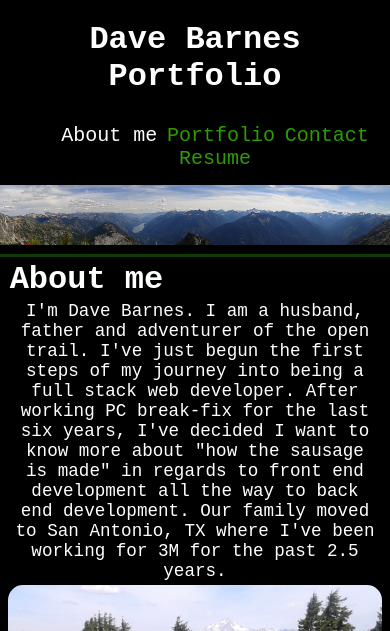
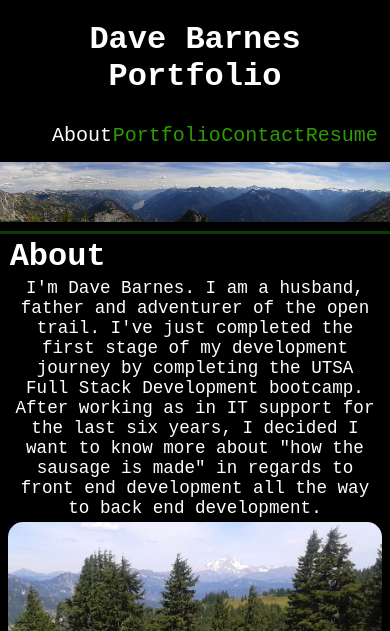
Before and after one commit to rohirrimsride/rohirrimsride-portfolio, a React (Create React App) app: page / in a window 390 px wide. Shown: the top 631 px of the page. Built offline with nearby package versions, Linux system fonts and the light colour scheme.

Commit message:
adding formsubmit.co info to make the contact form functional

```diff
--- a/package.json
+++ b/package.json
@@ -7,6 +7,7 @@
     "@testing-library/jest-dom": "^5.16.5",
     "@testing-library/react": "^13.4.0",
     "@testing-library/user-event": "^13.5.0",
+    "font-awesome": "^4.7.0",
     "react": "^18.2.0",
     "react-dom": "^18.2.0",
     "react-scripts": "5.0.1",
--- a/src/assets/css/style.css
+++ b/src/assets/css/style.css
@@ -1,3 +1,5 @@
+@import url('../../../node_modules/font-awesome/css/font-awesome.min.css');
+
 :root {
     --text-color: rgb(255, 255, 255);
     --secondary-text-color: rgba(61, 216, 0, 0.726);
@@ -317,33 +319,7 @@ header nav ul li a {
 /* Footer Ends */
 
 /* media queries for smaller size screens/devices */
-@media screen and (max-width: 1200px) {
-
-    .card, .card-reverse {
-        display: block;
-        margin: 1%;
-    }
-
-    .card-scaling {
-        display: flex;
-        flex-direction: row-reverse;
-    }
-
-    .card-scaling-rg {
-        display: flex;
-        flex-direction: row;
-    }
-
-    .project-title, .project-title-rg {
-        border-bottom: 2px solid var(--border-color);
-        border-left: 0px;
-        border-right: 0px;
-        margin: 0% 20% 1% 20%;
-        text-align: center;
-    }
-}
-
-@media screen and (max-width: 1024px) {
+@media screen and (max-width: 1220px) {
 
     .about-me {
         display: block;
@@ -371,6 +347,78 @@ header nav ul li a {
         font-size: 200%;
     }
 
+    .card, .card-reverse {
+        display: block;
+        margin: 1%;
+    }
+
+    .card-scaling {
+        display: flex;
+        flex-direction: row-reverse;
+    }
+
+    .card-scaling-rg {
+        display: flex;
+        flex-direction: row;
+    }
+
+    .project-title, .project-title-rg {
+        border-bottom: 2px solid var(--border-color);
+        border-left: 0px;
+        border-right: 0px;
+        margin: 0% 20% 1% 20%;
+        justify-content: center;
+        text-align: center;
+    }
+}
+
+@media screen and (max-width: 1030px) {
+
+    /* .about-me {
+        display: block;
+        padding: 0% 1% 1% 1%;
+    }
+
+    .about-scaling {
+        flex-wrap: wrap;
+        justify-content: center;
+        border-bottom: 0px;
+        padding-top: 1%;
+        padding-bottom: 0%;
+    }
+
+    .about-me p {
+        width: 100%;
+        border-right: 0px;
+        text-align: center;
+    }
+
+    .section-title {
+        margin: 1% .5% 0% .5%;
+        padding-right: 1%;
+        border-right: 0px solid var(--border-color);
+        font-size: 200%;
+    } */
+
+    header nav {
+        display: flex;
+        justify-content: flex-end;
+        align-content: center;
+        margin: 0%;
+    }
+
+    header nav ul {
+        flex-direction: column;
+        align-items: flex-end;
+        justify-content: space-evenly;
+        margin: 2% 0;
+    }
+
+    header nav ul li a {
+        justify-content: flex-end;
+        padding: 0px;
+    }
+
     .projects {
         display: block;
     }
@@ -381,6 +429,7 @@ header nav ul li a {
         flex-direction: column;
         margin-left: 0%;
         border-top: 3px solid var(--border-color);
+        border-left: none;
     }
 }
 
--- a/src/components/About/index.js
+++ b/src/components/About/index.js
@@ -5,12 +5,12 @@ function About() {
 
     return (
         <section id="About" class="about-me">
-                <h2 class="section-title">About me</h2>
+                <h2 class="section-title">About</h2>
                 <div class="about-scaling">
                     <p>
-                        I'm Dave Barnes.  I am a husband, father and adventurer of the open trail.  I've just begun the first steps of my journey into being a full stack web developer.
-                        After working PC break-fix for the last six years, I've decided I want to know more about "how the sausage is made" in regards to front end development all the way
-                        to back end development.  Our family moved to San Antonio, TX where I've been working for 3M for the past 2.5 years.
+                        I'm Dave Barnes.  I am a husband, father and adventurer of the open trail.  I've just completed the first stage of my development journey by completing the UTSA Full Stack Development bootcamp.
+
+                        After working as in IT support for the last six years, I decided I want to know more about "how the sausage is made" in regards to front end development all the way to back end development.
                     </p>
                     <img alt="Dave, backpacking in Glacier Peak Wilderness" src={aboutPic} />
                 </div>
--- a/src/components/Contact/index.js
+++ b/src/components/Contact/index.js
@@ -47,7 +47,7 @@ function Contact() {
             <div className="section-title-container">
                 <h2 className="section-title-contact">Contact</h2>
             </div>
-            <form className="contactForm">
+            <form action="https//formsubmit.co/rohirrimsride@gmail.com" method="POST" className="contactForm">
                 <label for="name">Name:</label>
                 <input type="text" id="name" placeholder={validName} onBlur={checkName} name="name" className="contactInput" />
 
--- a/src/components/Nav/index.js
+++ b/src/components/Nav/index.js
@@ -9,7 +9,7 @@ function Nav({ displayedPage, pageChanger }) {
                     <a
                         href="#about-me"
                         onClick={() => pageChanger('About')}
-                        className={displayedPage === 'About' ? 'active-nav' : 'inactive-nav'} >About me
+                        className={displayedPage === 'About' ? 'active-nav' : 'inactive-nav'} >About
                     </a>
                 </li>
                 <li>
```
Also changed, not shown: 1 other file (tests, documents, lock files or other folders).
